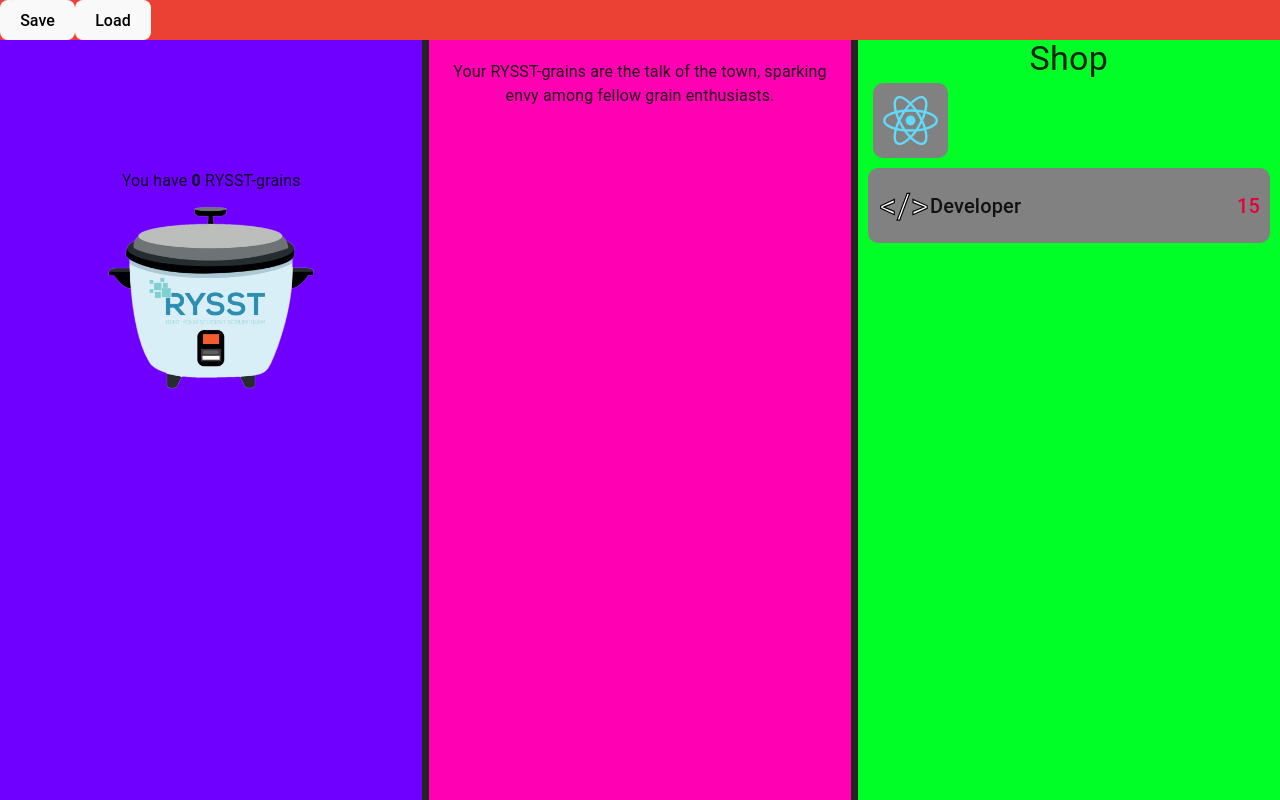
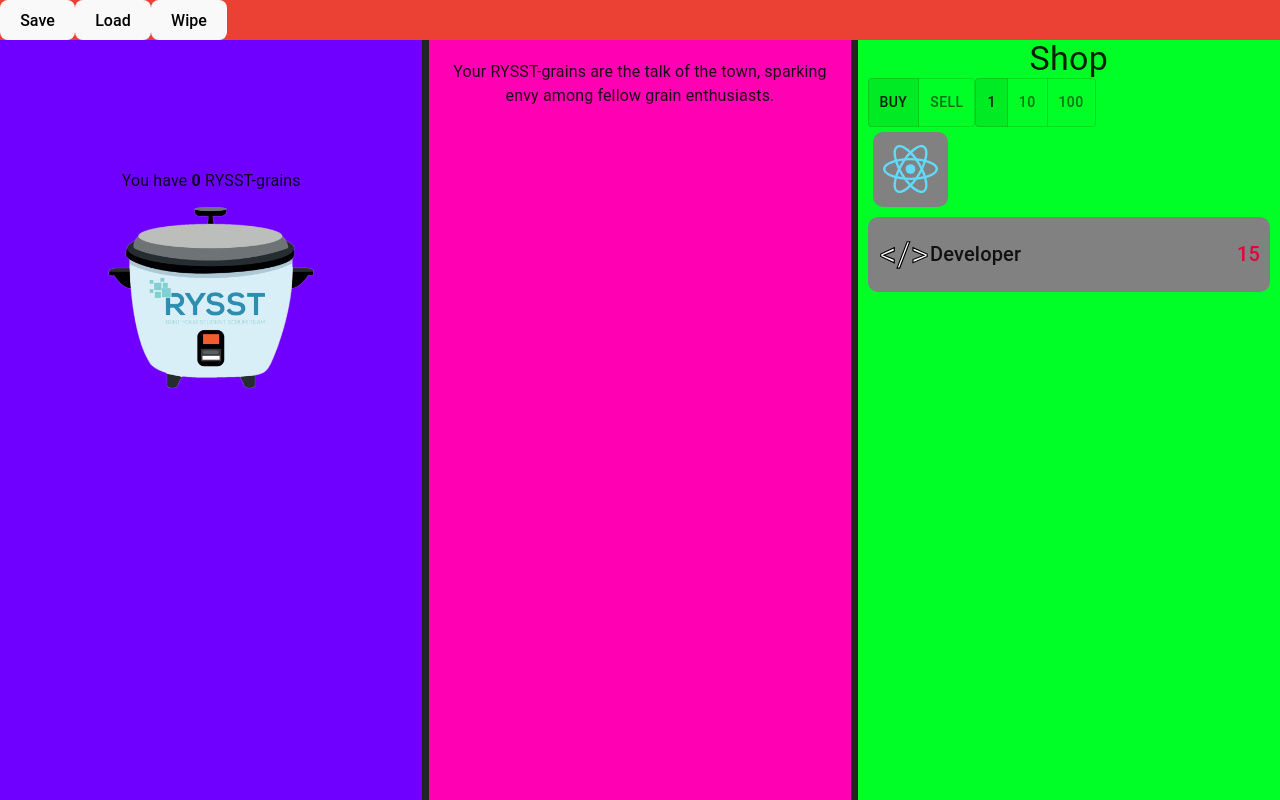
Before and after one commit to Colnn/rysst-clicker, a React (Vite) app: page / in a window 1280 px wide. Built offline with nearby package versions, Linux system fonts and the light colour scheme.

Commit message:
Yippeeeee :(

```diff
--- /dev/null
+++ b/src/Game/Shop/Components/SettingsBar/index.tsx
@@ -0,0 +1,59 @@
+import { Grid, ToggleButton, ToggleButtonGroup } from "@mui/material";
+
+interface SettingsBarProps {
+    action: boolean,
+    setAction: (sell: boolean) => void,
+    buyAmount: number,
+    setBuyAmount: (amount: number) => void,
+}
+
+export default function SettingsBar({ action, setAction, buyAmount, setBuyAmount }: SettingsBarProps) {
+
+    const handleAction = (
+        event: React.MouseEvent<HTMLElement>,
+        action: boolean,
+      ) => {
+        setAction(action);
+      };
+
+      const handleAmount = (
+        event: React.MouseEvent<HTMLElement>,
+        amount: number,
+      ) => {
+        setBuyAmount(amount);
+      };
+
+    return (
+        <>
+            <Grid container>
+                <ToggleButtonGroup
+                    value={action}
+                    exclusive
+                    onChange={handleAction}
+                >
+                    <ToggleButton value={false}>
+                        Buy
+                    </ToggleButton>
+                    <ToggleButton value={true}>
+                        Sell
+                    </ToggleButton>
+                </ToggleButtonGroup>
+                <ToggleButtonGroup
+                    value={buyAmount}
+                    exclusive
+                    onChange={handleAmount}
+                >
+                    <ToggleButton value={1}>
+                        1
+                    </ToggleButton>
+                    <ToggleButton value={10}>
+                        10
+                    </ToggleButton>
+                    <ToggleButton value={100}>
+                        100
+                    </ToggleButton>
+                </ToggleButtonGroup>
+            </Grid>
+        </>
+    )
+}
--- a/src/Game/Shop/index.tsx
+++ b/src/Game/Shop/index.tsx
@@ -2,6 +2,7 @@ import { Box, Grid, Typography } from "@mui/material";
 import useStyle from './style'
 import ShopItem from "./Components/ShopItem";
 import UpgradeItem from "./Components/UpgradeItem";
+import SettingsBar from "./Components/SettingsBar";
 
 interface ShopItem {
     id: number,
@@ -23,9 +24,13 @@ interface ShopProps {
     upgradeData: UpgradeItem[],
     handleShopBuy: (id: number) => void,
     handleUpgradeBuy: (id: number) => void,
+    shouldSell: boolean,
+    setShouldSell: (shouldSell: boolean) => void,
+    buyAmount: number,
+    setBuyAmount: (buyAmount: number) => void,
 }
 
-export default function Shop({ grains, shopData, upgradeData, handleShopBuy, handleUpgradeBuy }: ShopProps) {
+export default function Shop({ grains, shopData, upgradeData, handleShopBuy, handleUpgradeBuy, shouldSell, setShouldSell, buyAmount, setBuyAmount }: ShopProps) {
     const classes = useStyle();
 
     return (
@@ -34,11 +39,15 @@ export default function Shop({ grains, shopData, upgradeData, handleShopBuy, han
                 <Box className={classes.header}>
                     <Typography variant="h4">Shop</Typography>
                 </Box>
+                <SettingsBar action={shouldSell} setAction={setShouldSell} buyAmount={buyAmount} setBuyAmount={setBuyAmount}/>
                 <Box className={classes.upgradesContainer}>
                     {/* Upgrades here */}
                     {upgradeData.map(upgrade => {
+                        for (let index = 0; index < buyAmount; index++) {
+                            upgrade.price = Math.round(upgrade.price * 1.15);
+                        }
                         if(!upgrade.unlocked) return (
-                            <UpgradeItem id={upgrade.id} name={upgrade.name} icon={"/" + upgrade.name.toLowerCase().replace(" ", "_") + ".svg"} price={upgrade.price.toString()} handleClick={handleUpgradeBuy} disabled={upgrade.price > grains}/>
+                            <UpgradeItem id={upgrade.id} name={upgrade.name} icon={"/" + upgrade.name.toLowerCase().replace(" ", "_") + ".svg"} price={(upgrade.price * buyAmount).toFixed()} handleClick={handleUpgradeBuy} disabled={(upgrade.price * buyAmount) > grains}/>
                         )
                     })}
                 </Box>
@@ -46,7 +55,7 @@ export default function Shop({ grains, shopData, upgradeData, handleShopBuy, han
                     {/* Shop options here */}
                     {shopData.map(item => {
                         return (
-                            <ShopItem id={item.id} name={item.name} icon={"/" + item.name.toLowerCase().replace(" ", "_") + ".svg"} price={item.price.toFixed()} handleClick={handleShopBuy} disabled={item.price > grains}/>
+                            <ShopItem id={item.id} name={item.name} icon={"/" + item.name.toLowerCase().replace(" ", "_") + ".svg"} price={(item.price * buyAmount).toFixed()} handleClick={handleShopBuy} disabled={(item.price * buyAmount) > grains}/>
                         )
                     })}
                 </Box>
--- a/src/Game/index.tsx
+++ b/src/Game/index.tsx
@@ -39,6 +39,8 @@ export default function Game() {
   const [grains, setGrains] = useState(0);
   const [shopItems, setShopItems] = useState<ShopItem[]>([]);
   const [upgradeItems, setUpgradeItems] = useState<UpgradeItem[]>([]);
+  const [shouldSell, setShouldSell] = useState(false);
+  const [buyAmount, setBuyAmount] = useState(1);
 
   const onClick = () => {
       setGrains(grains + 1);
@@ -46,9 +48,11 @@ export default function Game() {
 
   const buyShopItem = (id: number) => {
     const newShopItems = [...shopItems];
-    setGrains(grains - newShopItems[id].price);
-    newShopItems[id].amount += 1;
-    newShopItems[id].price = Math.round(newShopItems[id].price * 1.15);
+    setGrains(grains - (newShopItems[id].price * buyAmount));
+    newShopItems[id].amount += buyAmount;
+    for (let index = 0; index < buyAmount; index++) {
+      newShopItems[id].price = Math.round(newShopItems[id].price * 1.15);
+    }
     console.log("Bought: " + newShopItems[id].name);
     setShopItems(newShopItems);
   }
@@ -79,6 +83,11 @@ export default function Game() {
     setUpgradeItems(data.upgrades);
   }
 
+  const wipeData = () => {
+    localStorage.removeItem("data");
+    location.reload();
+  }
+
   useEffect(() => {
     loadData();
   }, []);
@@ -86,7 +95,6 @@ export default function Game() {
   useEffect(() => {
     const interval = setInterval(() => {
       saveData();
-      console.log("Saved :D")
     }, 60000);
 
     return () => {
@@ -101,6 +109,7 @@ export default function Game() {
             {/* <Header/> */}
             <button onClick={saveData}>Save</button>
             <button onClick={loadData}>Load</button>
+            <button onClick={wipeData}>Wipe</button>
           </Box>
           <Grid
             className={classes.container}
@@ -116,7 +125,7 @@ export default function Game() {
               <Display/>
             </Box>
             <Box className={classes.displayContainer}>
-              <Shop grains={grains} shopData={shopItems} upgradeData={upgradeItems} handleShopBuy={buyShopItem} handleUpgradeBuy={buyUpgrade}/>
+              <Shop grains={grains} shopData={shopItems} upgradeData={upgradeItems} handleShopBuy={buyShopItem} handleUpgradeBuy={buyUpgrade} shouldSell={shouldSell} setShouldSell={setShouldSell} buyAmount={buyAmount} setBuyAmount={setBuyAmount}/>
             </Box>
           </Grid>
         </Grid>
```
